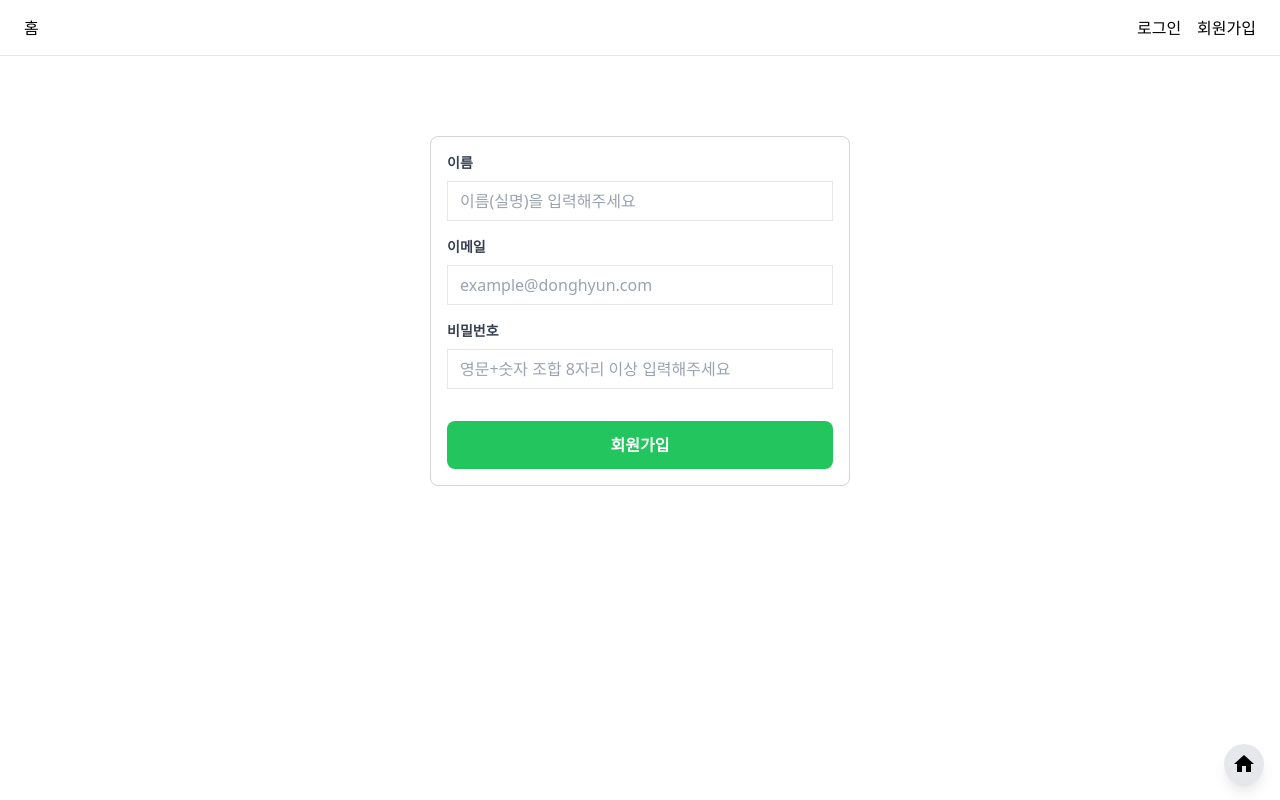
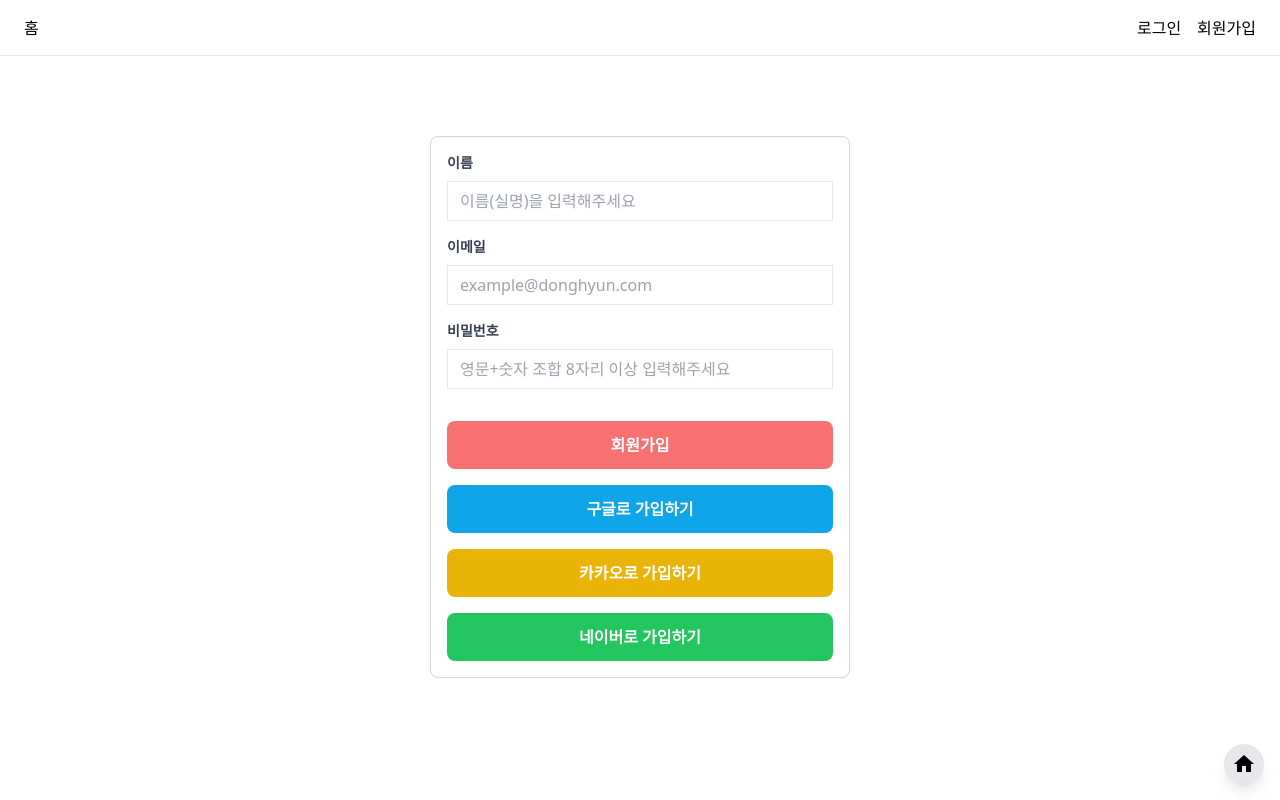
Before and after one commit to linear14/boilerplates, a Next.js app in the folder based_nextjs_nestjs/client/: page /auth/signup in a window 1280 px wide. Built offline with nearby package versions, Linux system fonts and the light colour scheme.

Commit message:
OAuth Buttons

```diff
--- a/based_nextjs_nestjs/client/app/auth/(formbased)/signin/components/client/Form.tsx
+++ b/based_nextjs_nestjs/client/app/auth/(formbased)/signin/components/client/Form.tsx
@@ -39,8 +39,7 @@ const Form = () => {
           });
         }}
         type="submit"
-        backgroundColorTailwind="bg-green-500"
-        textColorTailwind="text-white"
+        backgroundColorTailwind="bg-red-400"
       />
     </form>
   );
--- /dev/null
+++ b/based_nextjs_nestjs/client/app/auth/(formbased)/signin/components/client/OAuth/GoogleLoginButton.tsx
@@ -0,0 +1,16 @@
+"use client";
+
+import Button from "@/app/auth/(formbased)/components/client/Button";
+
+const GoogleLoginButton = () => {
+  return (
+    <Button
+      text="구글로 시작하기"
+      type="button"
+      backgroundColorTailwind="bg-sky-500"
+      onClick={() => {}}
+    />
+  );
+};
+
+export default GoogleLoginButton;
--- /dev/null
+++ b/based_nextjs_nestjs/client/app/auth/(formbased)/signin/components/client/OAuth/KakaoLoginButton.tsx
@@ -0,0 +1,16 @@
+"use client";
+
+import Button from "@/app/auth/(formbased)/components/client/Button";
+
+const KakaoLoginButton = () => {
+  return (
+    <Button
+      text="카카오로 시작하기"
+      type="button"
+      backgroundColorTailwind="bg-yellow-500"
+      onClick={() => {}}
+    />
+  );
+};
+
+export default KakaoLoginButton;
--- /dev/null
+++ b/based_nextjs_nestjs/client/app/auth/(formbased)/signin/components/client/OAuth/NaverLoginButton.tsx
@@ -0,0 +1,16 @@
+"use client";
+
+import Button from "@/app/auth/(formbased)/components/client/Button";
+
+const NaverLoginButton = () => {
+  return (
+    <Button
+      text="네이버로 시작하기"
+      type="button"
+      backgroundColorTailwind="bg-green-500"
+      onClick={() => {}}
+    />
+  );
+};
+
+export default NaverLoginButton;
--- a/based_nextjs_nestjs/client/app/auth/(formbased)/signin/page.tsx
+++ b/based_nextjs_nestjs/client/app/auth/(formbased)/signin/page.tsx
@@ -1,7 +1,17 @@
 import Form from "./components/client/Form";
+import GoogleLoginButton from "./components/client/OAuth/GoogleLoginButton";
+import KakaoLoginButton from "./components/client/OAuth/KakaoLoginButton";
+import NaverLoginButton from "./components/client/OAuth/NaverLoginButton";
 
 const Page = () => {
-  return <Form />;
+  return (
+    <>
+      <Form />
+      <GoogleLoginButton />
+      <KakaoLoginButton />
+      <NaverLoginButton />
+    </>
+  );
 };
 
 export default Page;
--- a/based_nextjs_nestjs/client/app/auth/(formbased)/signup/components/client/Form.tsx
+++ b/based_nextjs_nestjs/client/app/auth/(formbased)/signup/components/client/Form.tsx
@@ -45,8 +45,7 @@ const Form = () => {
           });
         }}
         type="submit"
-        backgroundColorTailwind="bg-green-500"
-        textColorTailwind="text-white"
+        backgroundColorTailwind="bg-red-400"
       />
     </form>
   );
--- /dev/null
+++ b/based_nextjs_nestjs/client/app/auth/(formbased)/signup/components/client/OAuth/GoogleSignupButton.tsx
@@ -0,0 +1,16 @@
+"use client";
+
+import Button from "@/app/auth/(formbased)/components/client/Button";
+
+const GoogleSignupButton = () => {
+  return (
+    <Button
+      text="구글로 가입하기"
+      type="button"
+      backgroundColorTailwind="bg-sky-500"
+      onClick={() => {}}
+    />
+  );
+};
+
+export default GoogleSignupButton;
--- /dev/null
+++ b/based_nextjs_nestjs/client/app/auth/(formbased)/signup/components/client/OAuth/KakaoSignupButton.tsx
@@ -0,0 +1,16 @@
+"use client";
+
+import Button from "@/app/auth/(formbased)/components/client/Button";
+
+const KakaoSignupButton = () => {
+  return (
+    <Button
+      text="카카오로 가입하기"
+      type="button"
+      backgroundColorTailwind="bg-yellow-500"
+      onClick={() => {}}
+    />
+  );
+};
+
+export default KakaoSignupButton;
--- /dev/null
+++ b/based_nextjs_nestjs/client/app/auth/(formbased)/signup/components/client/OAuth/NaverSignupButton.tsx
@@ -0,0 +1,16 @@
+"use client";
+
+import Button from "@/app/auth/(formbased)/components/client/Button";
+
+const NaverSignupButton = () => {
+  return (
+    <Button
+      text="네이버로 가입하기"
+      type="button"
+      backgroundColorTailwind="bg-green-500"
+      onClick={() => {}}
+    />
+  );
+};
+
+export default NaverSignupButton;
--- a/based_nextjs_nestjs/client/app/auth/(formbased)/signup/page.tsx
+++ b/based_nextjs_nestjs/client/app/auth/(formbased)/signup/page.tsx
@@ -1,7 +1,17 @@
 import Form from "./components/client/Form";
+import GoogleSignupButton from "./components/client/OAuth/GoogleSignupButton";
+import KakaoSignupButton from "./components/client/OAuth/KakaoSignupButton";
+import NaverSignupButton from "./components/client/OAuth/NaverSignupButton";
 
 const Page = () => {
-  return <Form />;
+  return (
+    <>
+      <Form />
+      <GoogleSignupButton />
+      <KakaoSignupButton />
+      <NaverSignupButton />
+    </>
+  );
 };
 
 export default Page;
```
